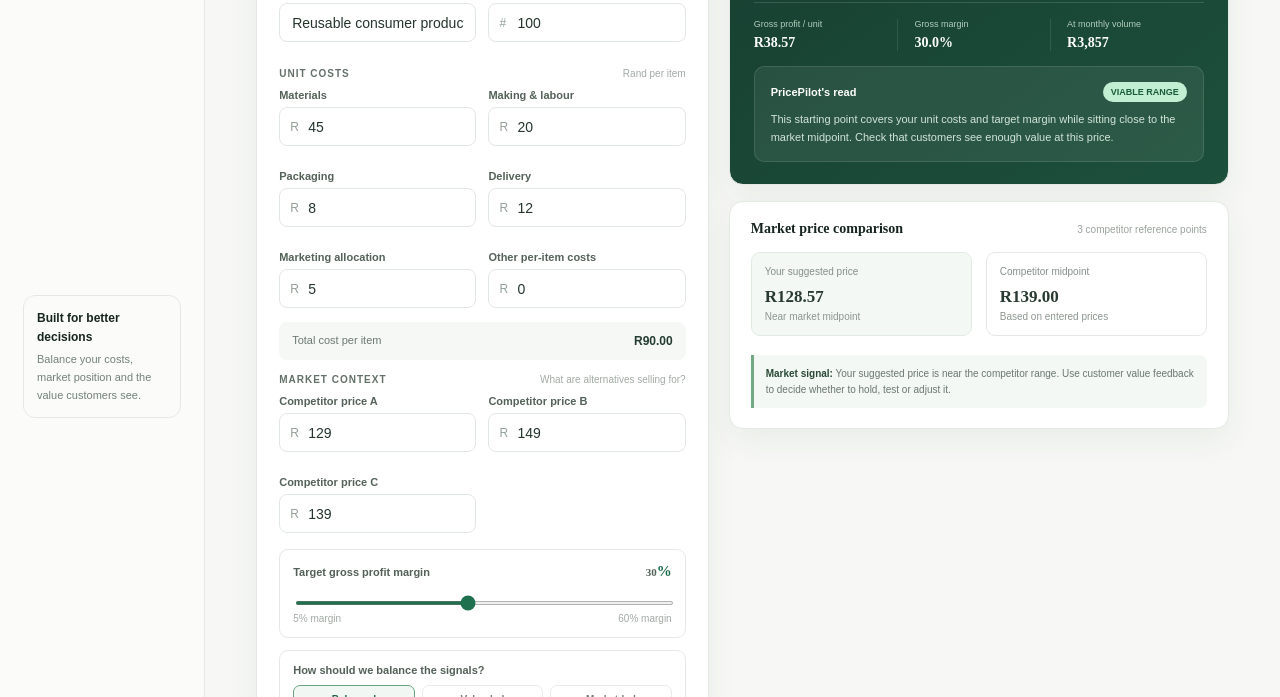
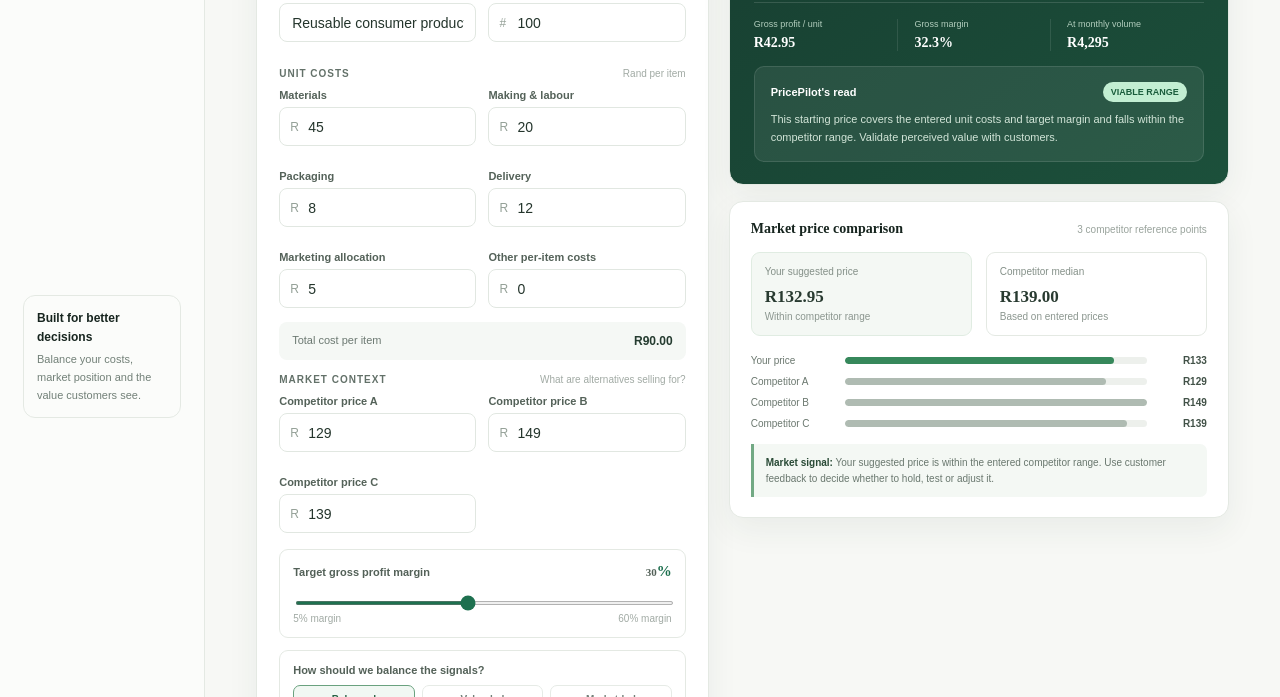
Before and after one commit to 29551110/pricepilot-ai, a plain HTML site: page index.html in a window 1280 px wide. Shown: the part 425-1122 px from the top of the page. Drawn offline with Linux system fonts and the light colour scheme.

Commit message:
Fix pricing calculator updates
Added pricing calculation functionality and UI updates.

```diff
--- a/index.html
+++ b/index.html
@@ -91,3 +91,33 @@ document.addEventListener('keydown',event=>{if(event.key==='Escape'&&loginModal.
 document.getElementById('continueDemo').addEventListener('click',()=>{document.getElementById('sessionLabel').textContent='Demo session';document.getElementById('loginOpen').textContent='Demo active';document.getElementById('accountAvatar').textContent='E';closeLogin();const toast=document.getElementById('toast');toast.textContent='Demo session started — nothing saved.';toast.classList.add('show');setTimeout(()=>{toast.classList.remove('show');toast.textContent='Recommendation updated'},2200)});
 </script>
 </body></html>
+<script>
+(()=>{
+ const $=id=>document.getElementById(id);
+ const number=id=>Math.max(0,Number($(id)?.value)||0);
+ const money=(value,digits=2)=>Number(value||0).toLocaleString('en-ZA',{minimumFractionDigits:digits,maximumFractionDigits:digits});
+ const cleanButton=id=>{const current=$(id);if(!current)return null;const fresh=current.cloneNode(true);current.replaceWith(fresh);return fresh};
+ const updateButton=cleanButton('calculate'),resetButton=cleanButton('resetBtn'),competitors=['comp1','comp2','comp3'];
+ function recalculate(showToast=false){
+  const costs=['materials','labour','packaging','shipping','marketing','other'].reduce((sum,id)=>sum+number(id),0),margin=Math.min(0.99,number('margin')/100);
+  const market=competitors.map(number).filter(value=>value>0).sort((a,b)=>a-b);
+  const median=market.length?(market.length%2?market[(market.length-1)/2]:(market[market.length/2-1]+market[market.length/2])/2):0;
+  const floor=costs/(1-margin),mode=document.querySelector('input[name="strategy"]:checked')?.value||'balanced',weight=mode==='competitive'?0.7:mode==='value'?0.2:0.42;
+  const suggested=median?Math.max(floor,floor*(1-weight)+median*weight):floor,profit=suggested-costs,actual=suggested?profit/suggested:0,low=market[0]||0,high=market[market.length-1]||0;
+  $('costTotal').textContent='R'+money(costs);$('marginLabel').textContent=Math.round(margin*100);$('resultName').textContent=$('product').value.trim()||'Your product';$('price').textContent=money(suggested);$('profit').textContent='R'+money(profit);$('actualMargin').textContent=(actual*100).toFixed(1)+'%';$('monthly').textContent='R'+money(profit*number('volume'),0);$('comparePrice').textContent='R'+money(suggested);$('midpoint').textContent=median?'R'+money(median):'—';$('fit').textContent=mode==='balanced'?'Balanced':mode==='value'?'Value-led':'Market-led';
+  const position=!market.length?'no-market':suggested<low?'below':suggested>high?'above':'range';$('status').textContent=profit<=0?'REVISIT COSTS':position==='below'?'BELOW MARKET':position==='above'?'ABOVE MARKET':position==='no-market'?'ADD MARKET PRICES':'VIABLE RANGE';
+  $('recommendation').textContent=profit<=0?'Review your costs and margin before testing a price.':position==='below'?'Your suggested price is below the entered competitor range. Check whether it covers all costs and fits your positioning.':position==='above'?'Your suggested price is above the entered competitor range. Validate that customers see enough added value at this price.':position==='no-market'?'This starting price covers the entered unit costs and target margin. Add competitor prices to compare it with the market.':'This starting price covers the entered unit costs and target margin and falls within the competitor range. Validate perceived value with customers.';
+  $('comparePosition').textContent=!market.length?'Add competitor prices':position==='below'?'Below competitor range':position==='above'?'Above competitor range':'Within competitor range';$('marketNote').textContent=market.length+' competitor reference '+(market.length===1?'point':'points');
+  const rows=[['Your price',suggested,true],...competitors.map((id,index)=>[String.fromCharCode(65+index),number(id),false]).filter(row=>row[1]>0)],scale=Math.max(1,...rows.map(row=>row[1]));$('bars').innerHTML=rows.map(row=>'<div class="bar-row"><span>'+(row[2]?'Your price':'Competitor '+row[0])+'</span><div class="bar-track"><div class="bar-fill '+(row[2]?'recommended':'')+'" style="width:'+Math.max(3,row[1]/scale*100)+'%"></div></div><span class="bar-price">R'+money(row[1],0)+'</span></div>').join('');
+  $('insight').innerHTML='<b>Market signal:</b> '+(position==='below'?'Your price is below the entered competitor range. Review cost coverage and positioning.':position==='above'?'Your price is above the entered competitor range. Validate the added value with customers.':position==='no-market'?'Enter competitor prices to see how your price compares.':'Your suggested price is within the entered competitor range. Use customer feedback to decide whether to hold, test or adjust it.');
+  if(showToast){const toast=$('toast');toast.textContent='Pricing recommendation updated';toast.classList.add('show');setTimeout(()=>{toast.classList.remove('show');toast.textContent='Recommendation updated'},1800)}
+ }
+ document.querySelectorAll('#product,#category,#volume,.cost,.competitor,#margin').forEach(input=>{input.addEventListener('input',()=>recalculate());input.addEventListener('change',()=>recalculate())});
+ document.querySelectorAll('input[name="strategy"]').forEach(input=>input.addEventListener('change',()=>{document.querySelectorAll('.radio-option').forEach(option=>option.classList.toggle('selected',option.querySelector('input').checked));recalculate()}));
+ updateButton?.addEventListener('click',()=>recalculate(true));
+ const defaults={product:'EcoFresh Water Bottle',category:'Reusable consumer product',volume:100,materials:45,labour:20,packaging:8,shipping:12,marketing:5,other:0,comp1:129,comp2:149,comp3:139,margin:30};
+ resetButton?.addEventListener('click',()=>{Object.entries(defaults).forEach(([id,value])=>$(id).value=value);document.querySelector('input[value="balanced"]').checked=true;document.querySelectorAll('.radio-option').forEach(option=>option.classList.toggle('selected',option.querySelector('input').checked));recalculate(true)});
+ const medianLabel=document.querySelector('.compare-box:not(.highlight) .compare-label');if(medianLabel)medianLabel.textContent='Competitor median';recalculate();
+})();
+</script>
+</body></html>
```
